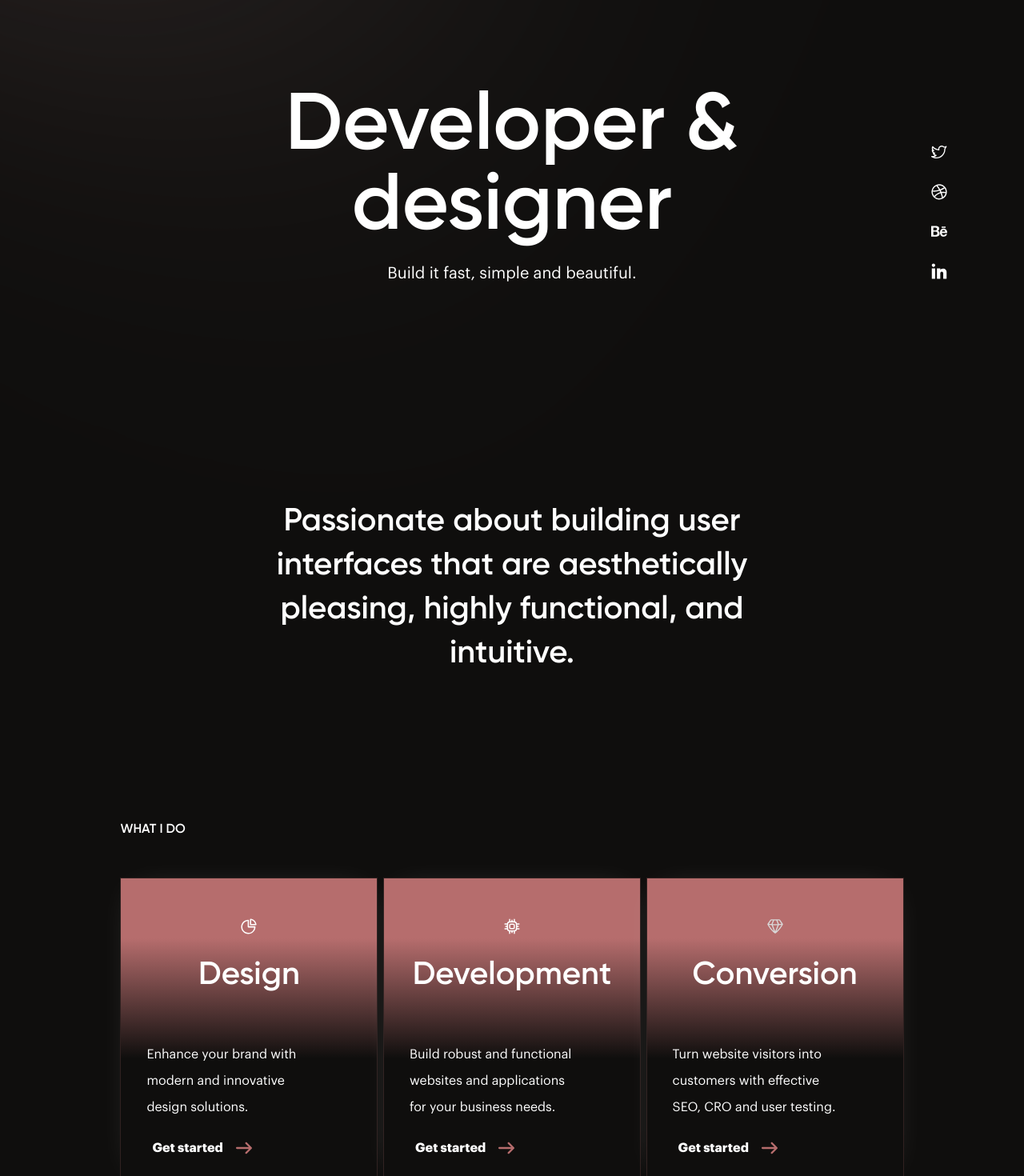
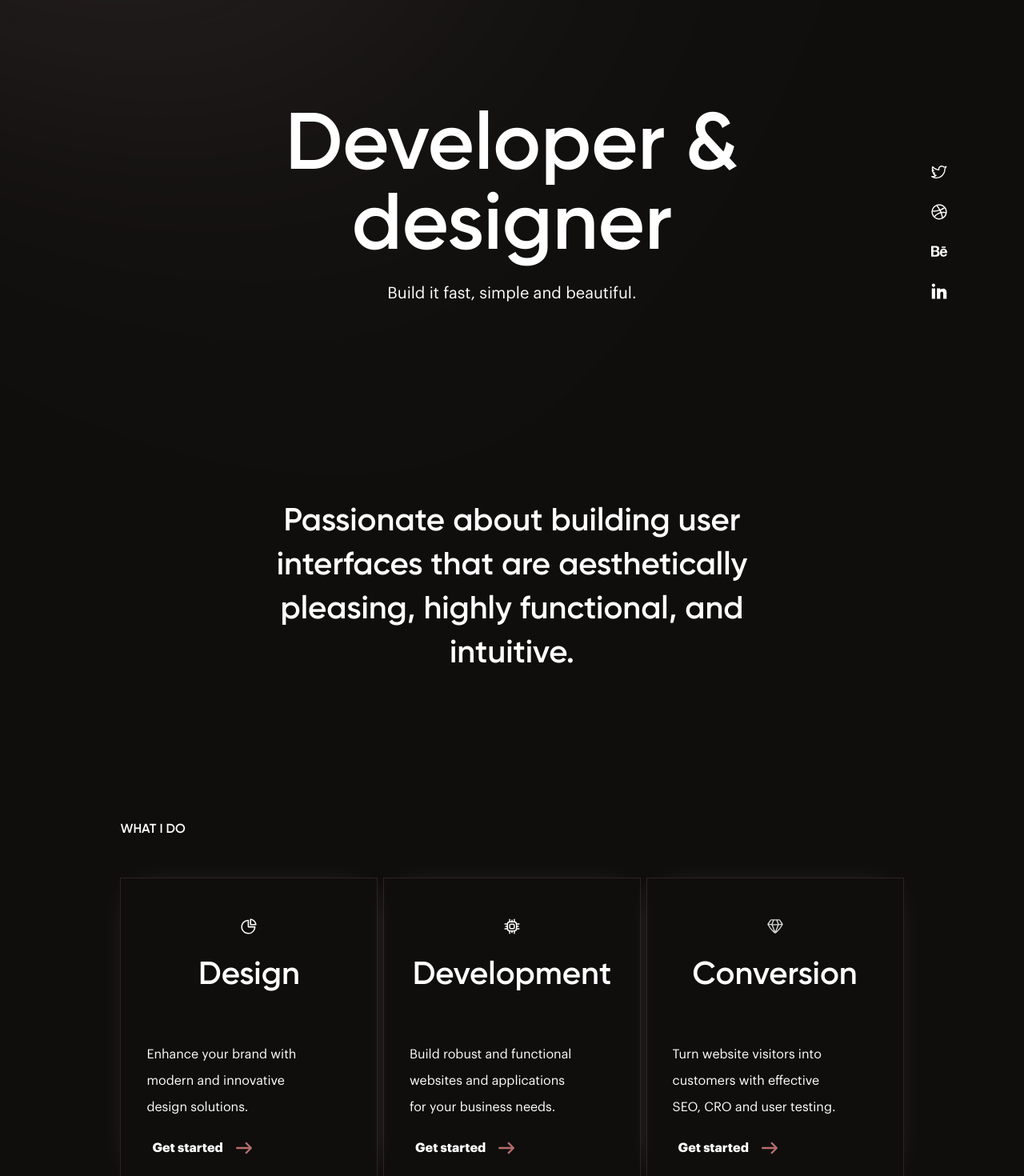
Before and after one commit to faculedesma/fledesma-dev, a React (Vite) app: page / in a window 1280 px wide. Shown: the part 320-1790 px from the top of the page at 80% size. Built offline with nearby package versions, Linux system fonts and the light colour scheme.

Commit message:
feat: update multiple styles

```diff
--- a/src/components/footer/footer.scss
+++ b/src/components/footer/footer.scss
@@ -3,11 +3,12 @@
 .footer {
   position: relative;
   width: 100%;
-  height: 800px;
+  height: 700px;
   display: flex;
   flex-direction: column;
   align-items: center;
   justify-content: space-between;
+  padding: 4rem 0;
 
   h1 {
     width: 60%;
@@ -103,7 +104,7 @@
 /* Smartphones (portrait and landscape) */
 @media only screen and (min-width: 320px) and (max-width: 480px) {
   .footer {
-    margin: 4rem 0 2rem;
+    padding: 4rem 0 0;
     height: 500px;
 
     h1 {
--- a/src/components/header/header.scss
+++ b/src/components/header/header.scss
@@ -116,7 +116,7 @@ header {
         background: $secondary-color;
         height: 3px;
         width: 100%;
-        transition: all calc($golden-ratio-time / 4);
+        transition: all calc($golden-ratio-time / 8);
         transform-origin: left;
 
         &:last-child {
@@ -132,14 +132,14 @@ header {
         background: $secondary-color;
         transform: rotate(45deg);
         transform-origin: left top;
-        transition: all calc($golden-ratio-time / 4);
+        transition: all calc($golden-ratio-time / 8);
       }
 
       div:last-child {
         background: $secondary-color;
         transform: rotate(-45deg);
         transform-origin: left bottom;
-        transition: all calc($golden-ratio-time / 4);
+        transition: all calc($golden-ratio-time / 8);
       }
     }
   }
--- a/src/components/hero/Hero.tsx
+++ b/src/components/hero/Hero.tsx
@@ -1,22 +1,67 @@
 import { useRef, useEffect } from 'react';
+import { Social } from '@components/social/Social';
 import useCursorPosition from '@components/hooks/useCursorPosition';
 import Spline from '@splinetool/react-spline';
-import { Social } from '@components/social/Social';
 import './hero.scss';
 
-const Hero = () => {
+const Hero: React.FC = () => {
   const ref = useRef<HTMLDivElement>(null);
+  const titleRef = useRef<HTMLDivElement>(null);
   const { x, y } = useCursorPosition();
 
   useEffect(() => {
-    if (
-      ref.current &&
-      !window.matchMedia('(max-width: 480px)').matches &&
-      !window.matchMedia('(min-width: 320px)').matches
-    ) {
-      ref.current.style.transform = `translate(-${
-        x / 30
-      }px, 0px)`;
+    const letters = 'abcdefghijklmnopqrstuvwxyz';
+
+    let interval: ReturnType<typeof setInterval> | null =
+      null;
+
+    const randomChars = () => {
+      let iteration = 0;
+
+      clearInterval(interval!);
+
+      interval = setInterval(() => {
+        titleRef.current!.innerText = titleRef
+          .current!.innerText.split('')
+          .map((letter, index) => {
+            if (index < iteration) {
+              return titleRef.current!.dataset.value![
+                index
+              ];
+            }
+
+            return letters[Math.floor(Math.random() * 26)];
+          })
+          .join('');
+
+        if (
+          iteration >=
+          titleRef.current!.dataset.value!.length
+        ) {
+          clearInterval(interval!);
+        }
+
+        iteration += 1 / 3;
+      }, 30);
+    };
+
+    titleRef.current?.addEventListener(
+      'mouseover',
+      randomChars
+    );
+
+    return () =>
+      titleRef.current?.removeEventListener(
+        'mouseover',
+        randomChars
+      );
+  }, []);
+
+  useEffect(() => {
+    if (ref.current) {
+      // ref.current.style.transform = `translate(${
+      //   x / 100
+      // }px, 0px)`;
     }
   }, [x, y]);
 
@@ -27,8 +72,12 @@ const Hero = () => {
           <Spline scene="https://prod.spline.design/PsvclvB5wVsUm7ZW/scene.splinecode" />
         </div>
         <div className="hero-title">
-          <h1>Developer &</h1>
-          <h1>designer</h1>
+          <div className="hero-title--top">
+            <h1>Developer &amp;</h1>
+            <h1 ref={titleRef} data-value="designer">
+              designer
+            </h1>
+          </div>
           <h3>Build it fast, simple and beautiful.</h3>
         </div>
         <div className="hero-social">
--- a/src/components/hero/hero.scss
+++ b/src/components/hero/hero.scss
@@ -29,12 +29,26 @@
     flex-direction: column;
     align-items: center;
     justify-content: flex-end;
-    transform: translateY(-100px);
+    transform: translateY(-75px);
     z-index: 3;
 
-    h1 {
-      animation: slide-in calc($golden-ratio-time / 8)
-        ease-in-out forwards;
+    &--top {
+      display: flex;
+      flex-direction: column;
+      align-items: center;
+      justify-content: center;
+
+      h1:last-child {
+        color: $secondary-color;
+        transition: color calc($golden-ratio-time / 8)
+          ease-in;
+
+        &:hover {
+          color: $highlight-color;
+          transition: color calc($golden-ratio-time / 8)
+            ease-in;
+        }
+      }
     }
 
     h3 {
@@ -53,7 +67,7 @@
     bottom: 0;
     right: 0;
     height: 180px;
-    transform: translateY(-100px);
+    transform: translateY(-75px);
   }
 }
 
--- a/src/components/notes/notes.scss
+++ b/src/components/notes/notes.scss
@@ -11,6 +11,7 @@
       width: 65%;
       text-align: center;
       font-weight: 600;
+      z-index: 2;
     }
   }
 }
@@ -21,7 +22,7 @@
     &-one,
     &-two,
     &-three {
-      height: 250px;
+      height: 450px;
 
       h3 {
         width: 100%;
--- a/src/components/services/services.scss
+++ b/src/components/services/services.scss
@@ -29,12 +29,6 @@
       width: 320px;
       height: 375px;
       border: 1px solid rgba($highlight-color, 0.2);
-      background: linear-gradient(
-        to bottom,
-        $highlight-color 20%,
-        $primary-color 60%
-      );
-      background-repeat: no-repeat;
       -webkit-box-shadow: 0px 0px 40px -20px rgba(255, 255, 255, 0.2);
       -moz-box-shadow: 0px 0px 40px -20px rgba(255, 255, 255, 0.2);
       box-shadow: 0px 0px 40px -20px rgba(255, 255, 255, 0.2);
--- a/src/utils/_variables.scss
+++ b/src/utils/_variables.scss
@@ -35,9 +35,9 @@ $heading-one-line-height-mobile: 45px;
 $heading-two-size-mobile: 40px;
 $heading-two-letter-spacing-mobile: -0.5px;
 $heading-two-line-height-mobile: 40px;
-$heading-three-size-mobile: 25px;
+$heading-three-size-mobile: 30px;
 $heading-three-letter-spacing-mobile: -0.5px;
-$heading-three-line-height-mobile: 25px;
+$heading-three-line-height-mobile: 40px;
 
 $paragraph-size-mobile: 14px;
 $paragraph-line-height-mobile: 33px;
```
